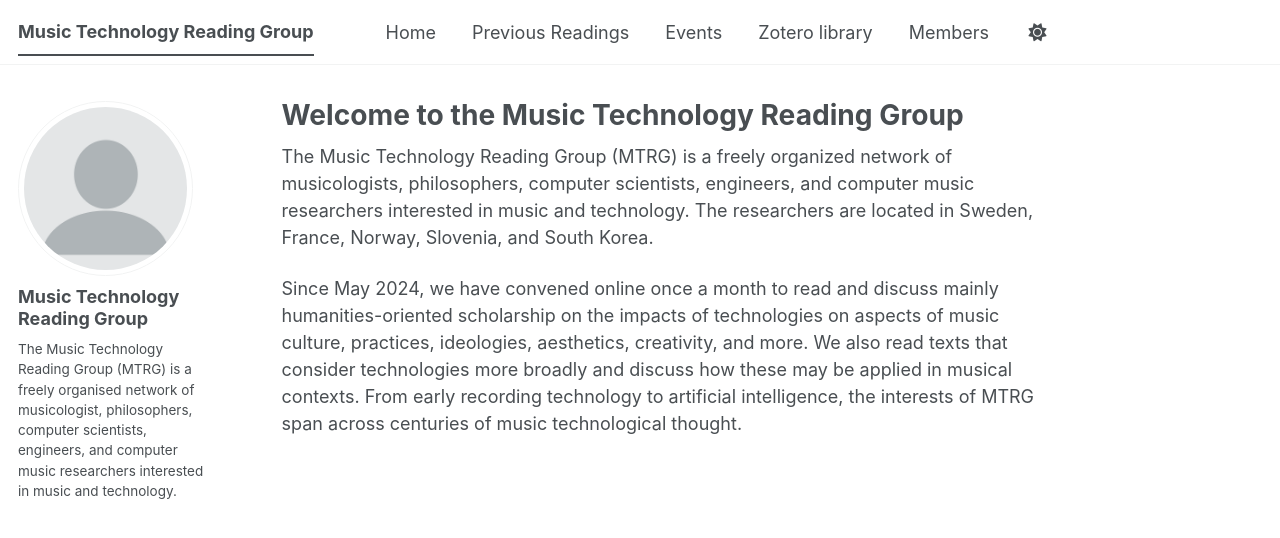
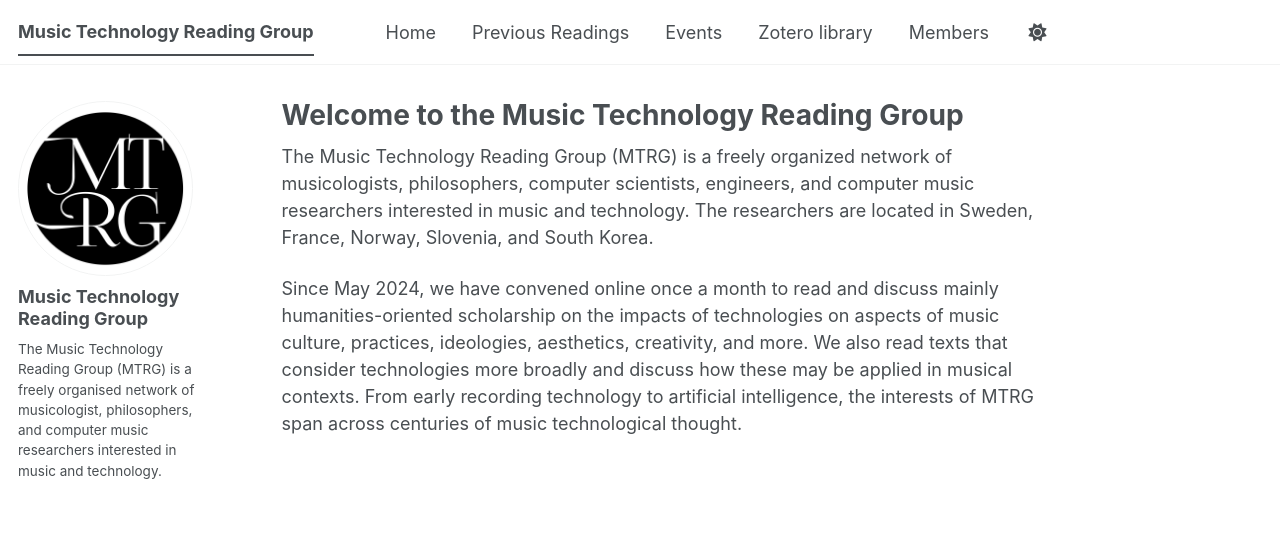
Before and after one commit to musictechnologyreadinggroup/musictechnologyreadinggroup.github.io, a Jekyll site: the page built from _pages/about.md, in a window 1280 px wide. Shown: the top 538 px of the page. Built offline with Jekyll 4.4.1, drawn with Linux system fonts in a browser that asks for light colours; a style sheet for code colours, icons or effects is not loaded.

Commit message:
add logo

```diff
--- a/_config.yml
+++ b/_config.yml
@@ -23,10 +23,10 @@ repository               : "musictechnologyreadinggroup/musictechnologyreadinggr
 #               Additional customization can be done by editing /_includes/author-profile.html
 author:
   # Biographic information
-  avatar           : "profile.png"
+  avatar           : "mtrglogo.png"
   name             : "Music Technology Reading Group"
   pronouns         : # example: "she/her"
-  bio              : "The Music Technology Reading Group (MTRG) is a freely organised network of musicologist, philosophers, computer scientists, engineers, and computer music researchers interested in music and technology."
+  bio              : "The Music Technology Reading Group (MTRG) is a freely organised network of musicologist, philosophers, and computer music researchers interested in music and technology."
   location         : # "Earth"
   employer         : # "Red Brick University"
   uri              : # URL
```
Also changed, not shown: images/mtrg.png (added), images/mtrglogo.png (added).
